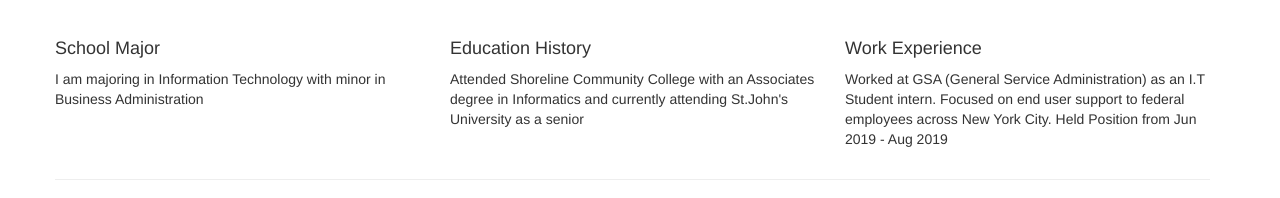
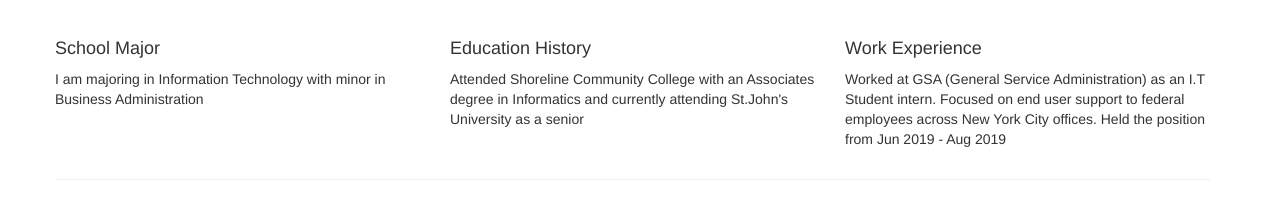
Before and after one commit to dae0227/Bootstrap, a plain HTML site: page index.html in a window 1280 px wide. Shown: the part 313-511 px from the top of the page. Drawn offline with nearby package versions, Linux system fonts and the light colour scheme; a web font is replaced by a local one.

Commit message:
Add files via upload

```diff
--- a/index.html
+++ b/index.html
@@ -100,7 +100,7 @@
           <p>
             Worked at GSA (General Service Administration) as an I.T Student
             intern. Focused on end user support to federal employees across New
-            York City. Held Position from Jun 2019 - Aug 2019
+            York City offices. Held the position from Jun 2019 - Aug 2019
           </p>
         </div>
       </div>
```
